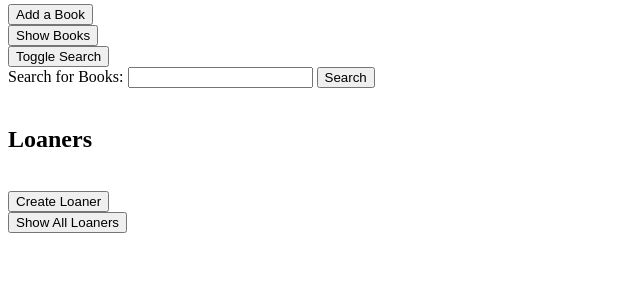
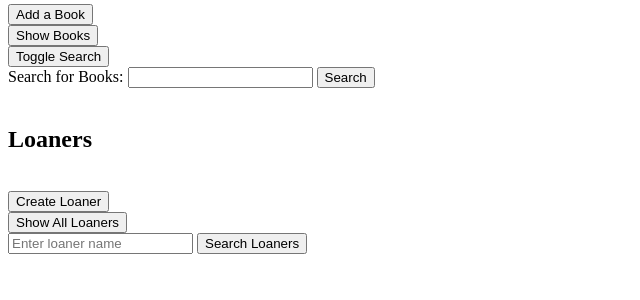
Before and after one commit to olgazon9/blueprint_crud, a Flask app: page / in a window 1280 px wide. Shown: the part 123-423 px from the top of the page, without its empty margins (0-640 px from the left). Run offline with Flask 3, Linux system fonts and the light colour scheme.

Commit message:
nineth commit

```diff
--- a/project/templates/index.html
+++ b/project/templates/index.html
@@ -69,6 +69,14 @@
 
     <!-- Container to display loaners -->
     <div id="loanersList" style="display: none;"></div>
+
+    <!-- Search input field and button for loaners -->
+<input type="text" id="searchLoanerName" placeholder="Enter loaner name">
+<button id="searchLoanerButton">Search Loaners</button>
+<div id="searchLoanerResults" style="display: none;">
+    <!-- This is where the loaner search results will be displayed -->
+</div>
+
     <!-- script for books  -->
     <script>
         const addBookButton = document.getElementById("addBookButton");
@@ -365,6 +373,30 @@ function deleteLoaner(loanerId) {
             });
     }
 }
+const searchLoanerButton = document.getElementById("searchLoanerButton");
+const searchLoanerResults = document.getElementById("searchLoanerResults");
+
+searchLoanerButton.addEventListener("click", function () {
+    const searchLoanerName = document.getElementById("searchLoanerName").value;
+
+    axios.get(`/loaners/search-loaners?name=${searchLoanerName}`)
+        .then(function (response) {
+            const searchResultsData = response.data.search_results;
+            const searchResultsHTML = searchResultsData.map(result => `
+                <div>
+                    <strong>Name:</strong> ${result.name}<br>
+                    <strong>Contact:</strong> ${result.contact}<br>
+                </div>
+                <hr>
+            `).join('');
+
+            searchLoanerResults.innerHTML = searchResultsHTML;
+            searchLoanerResults.style.display = "block";
+        })
+        .catch(function (error) {
+            console.error(error);
+        });
+});
 
 
     </script>
```
